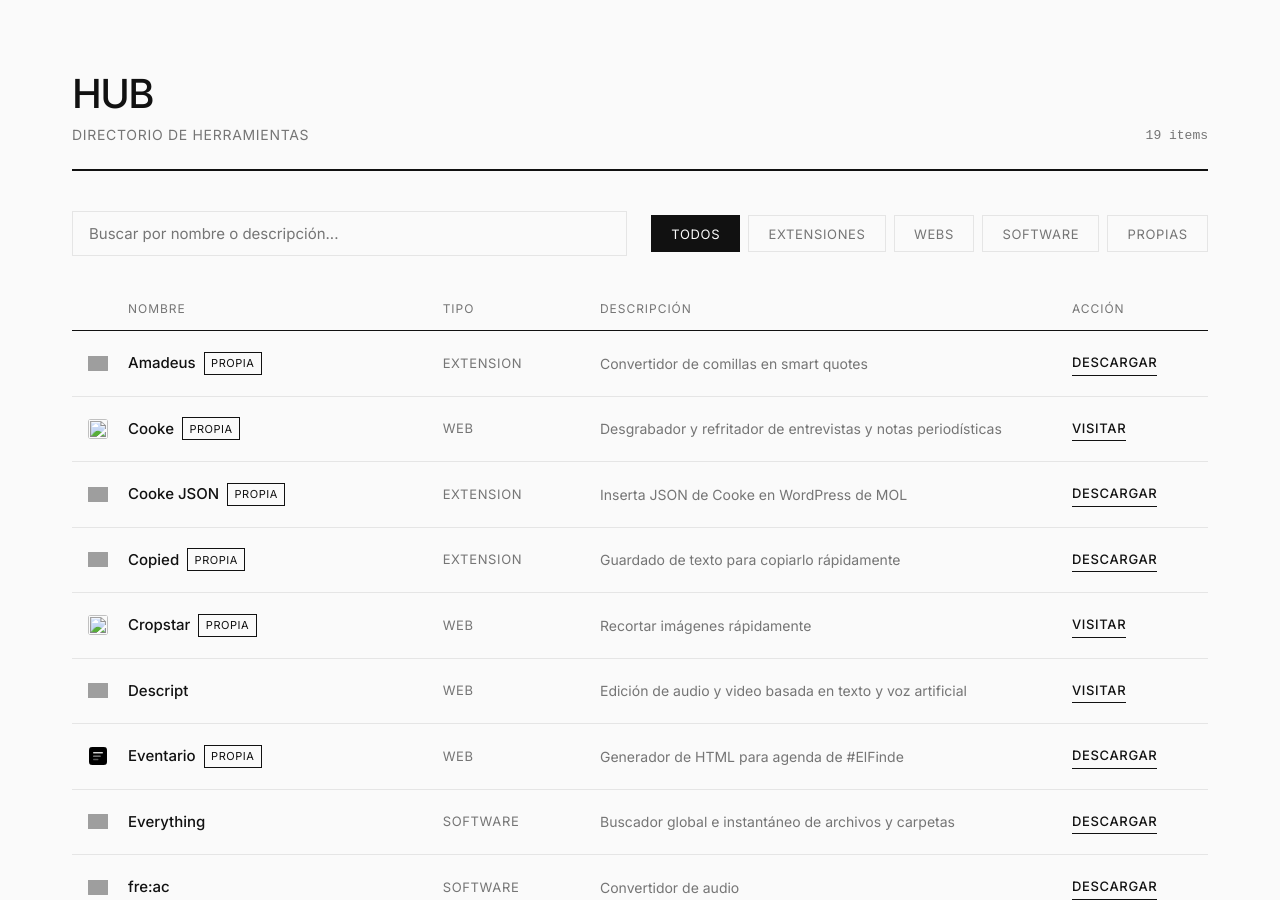
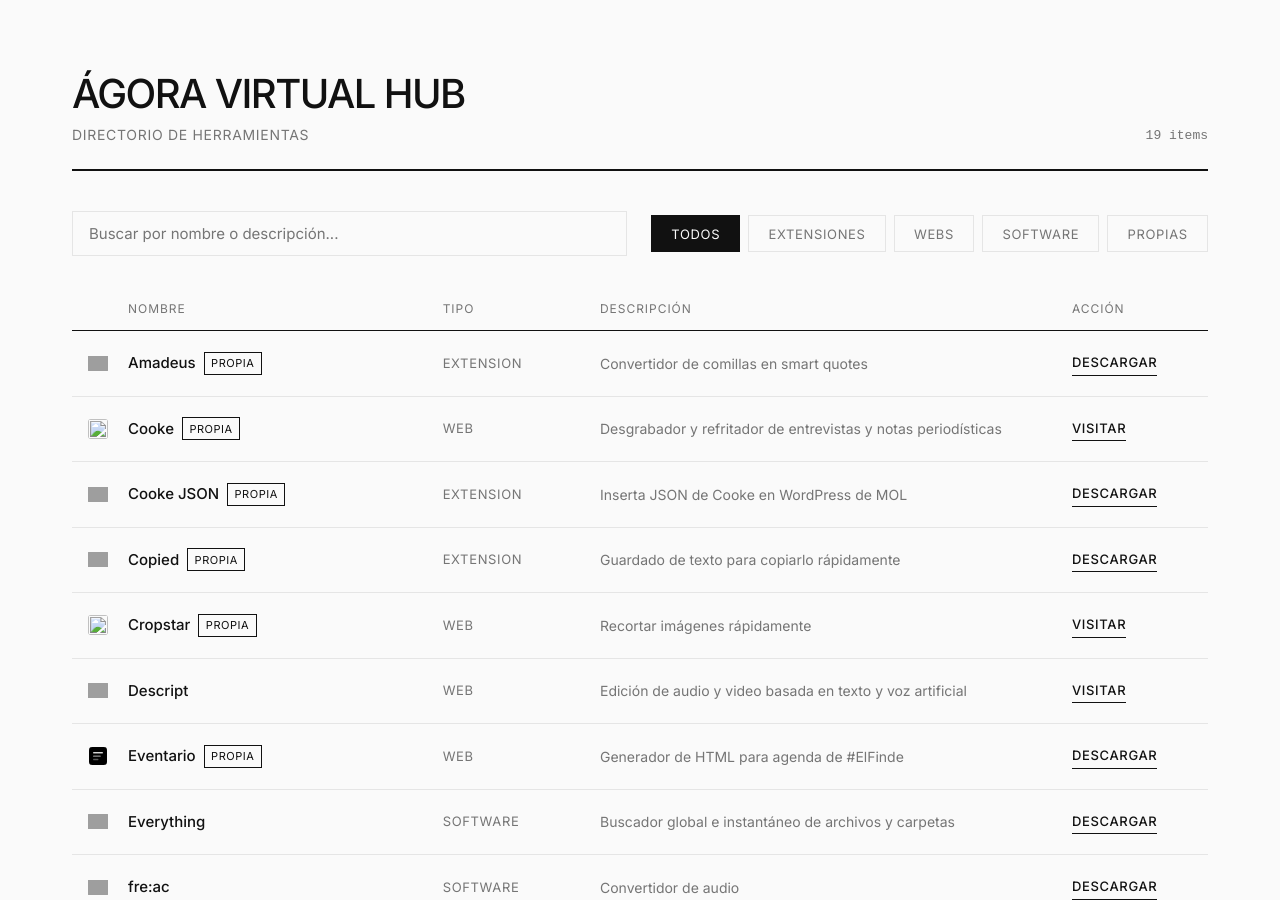
Before and after one commit to celebrepar92/agora-virtual, a Jekyll site: the page hub/index.html, which Jekyll copies as it is, in a window 1280 px wide and 900 px high. Built offline with Jekyll 4.4.1, drawn with Linux system fonts in a browser that asks for light colours; grey boxes are pictures that could not be loaded.

Commit message:
Update index.html

```diff
--- a/hub/index.html
+++ b/hub/index.html
@@ -270,7 +270,7 @@
   <!-- HEADER -->
   <header>
     <div class="brand">
-      <h1>Hub</h1>
+      <h1>Ágora Virtual Hub</h1>
       <p>Directorio de herramientas</p>
     </div>
     <div class="system-status">
```
